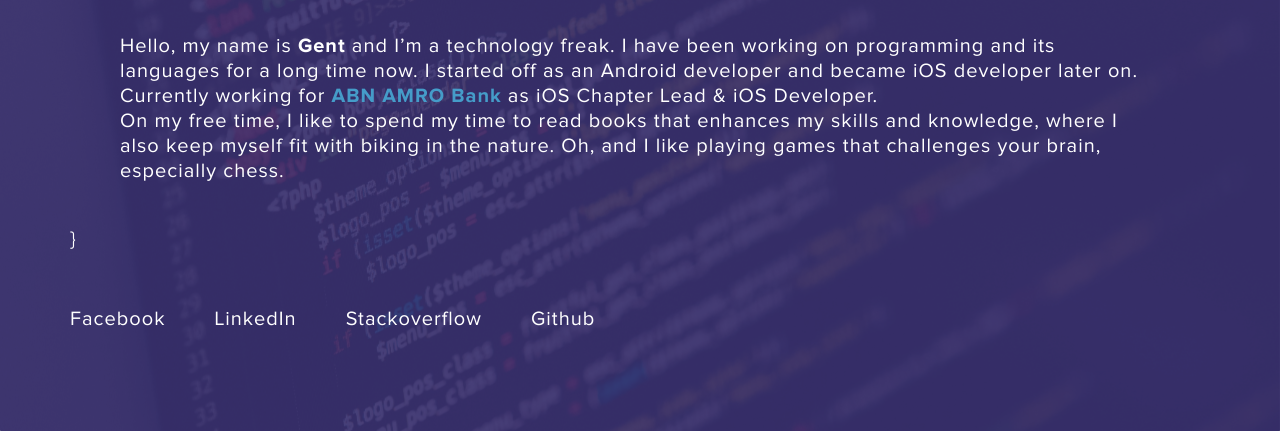
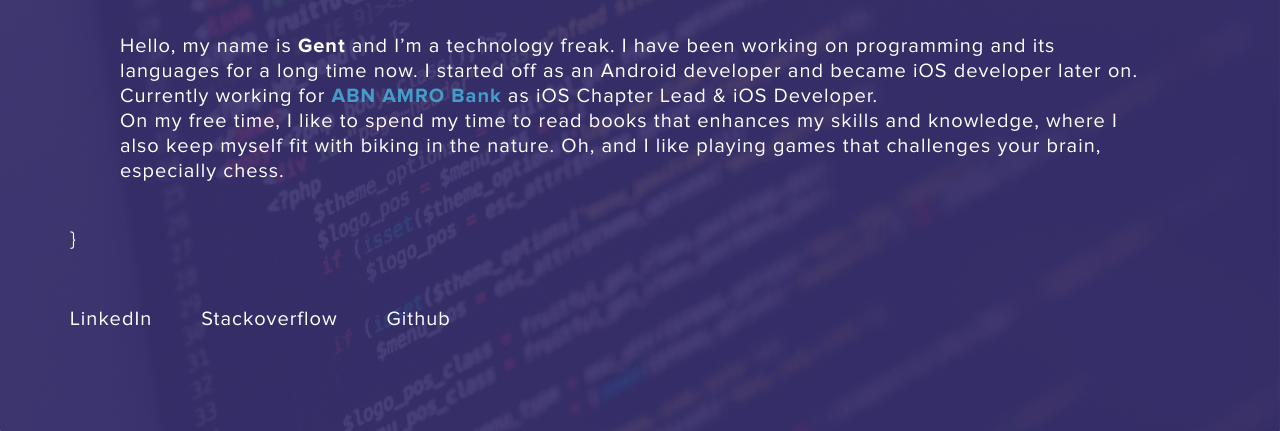
Before and after one commit to tneginareb/tneginareb.github.io, a plain HTML site: page index.html in a window 1280 px wide. Shown: the part 369-800 px from the top of the page. Drawn offline with Linux system fonts and the light colour scheme.

Commit message:
remove: delete Facebook section

```diff
--- a/index.html
+++ b/index.html
@@ -33,7 +33,6 @@
 								<span class="code animated" data-animation="fadeInUp" data-animation-delay="400">}</span>
 							</div>
 							<ul class="social-media">
-								<li class="animated" data-animation="fadeInUp" data-animation-delay="200"><a href="https://www.facebook.com/GentBerani" target="_blank">Facebook</a></li>
 								<li class="animated" data-animation="fadeInUp" data-animation-delay="400"><a href="https://www.linkedin.com/in/gent-berani-7b266584" target="_blank">LinkedIn</a></li>
 								<li class="animated" data-animation="fadeInUp" data-animation-delay="600"><a href="http://stackoverflow.com/users/3062697/gent-berani?tab=profile" target="_blank">Stackoverflow</a></li>
 								<li class="animated" data-animation="fadeInUp" data-animation-delay="800"><a href="https://github.com/tneginareb"  target="_blank">Github</a></li>
```
